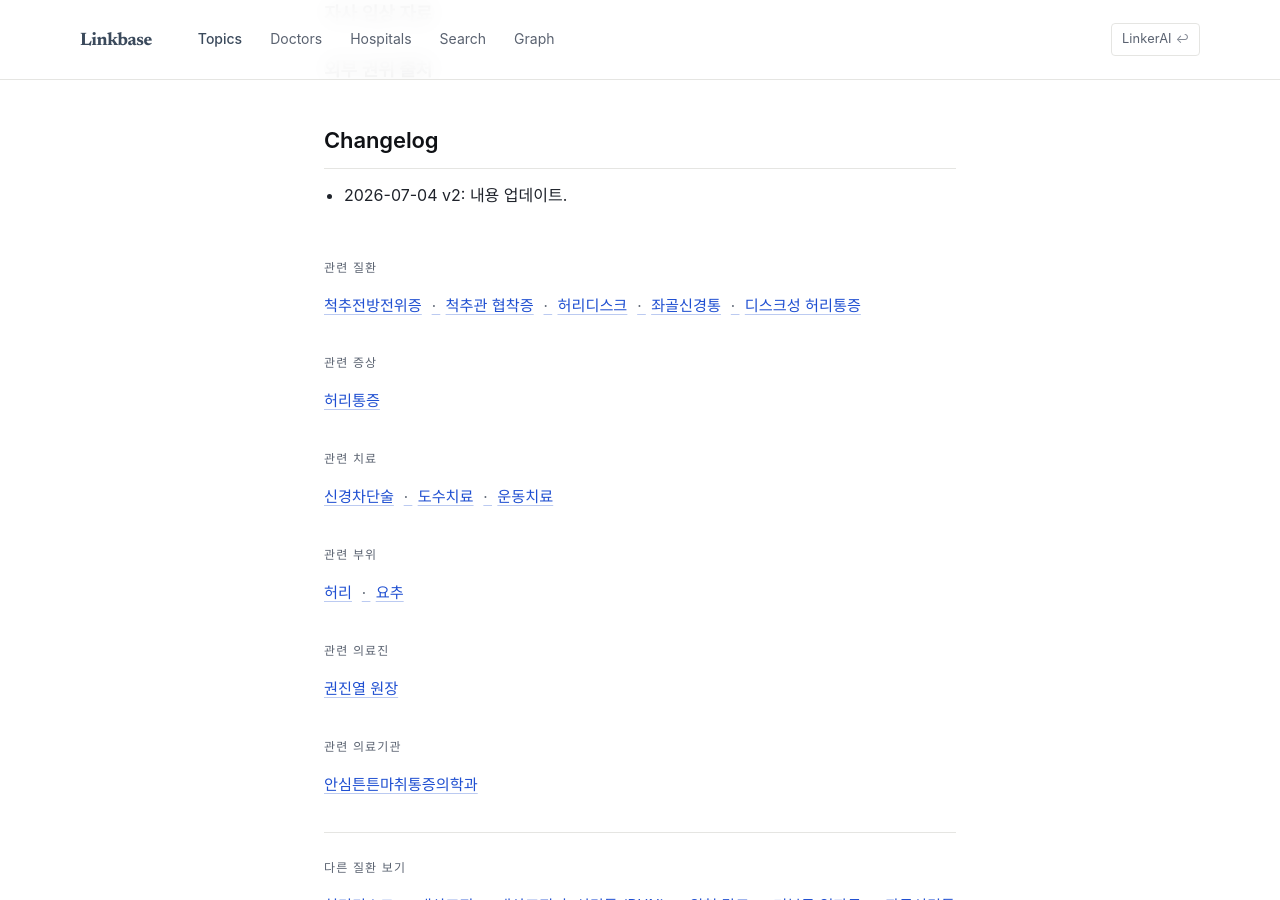
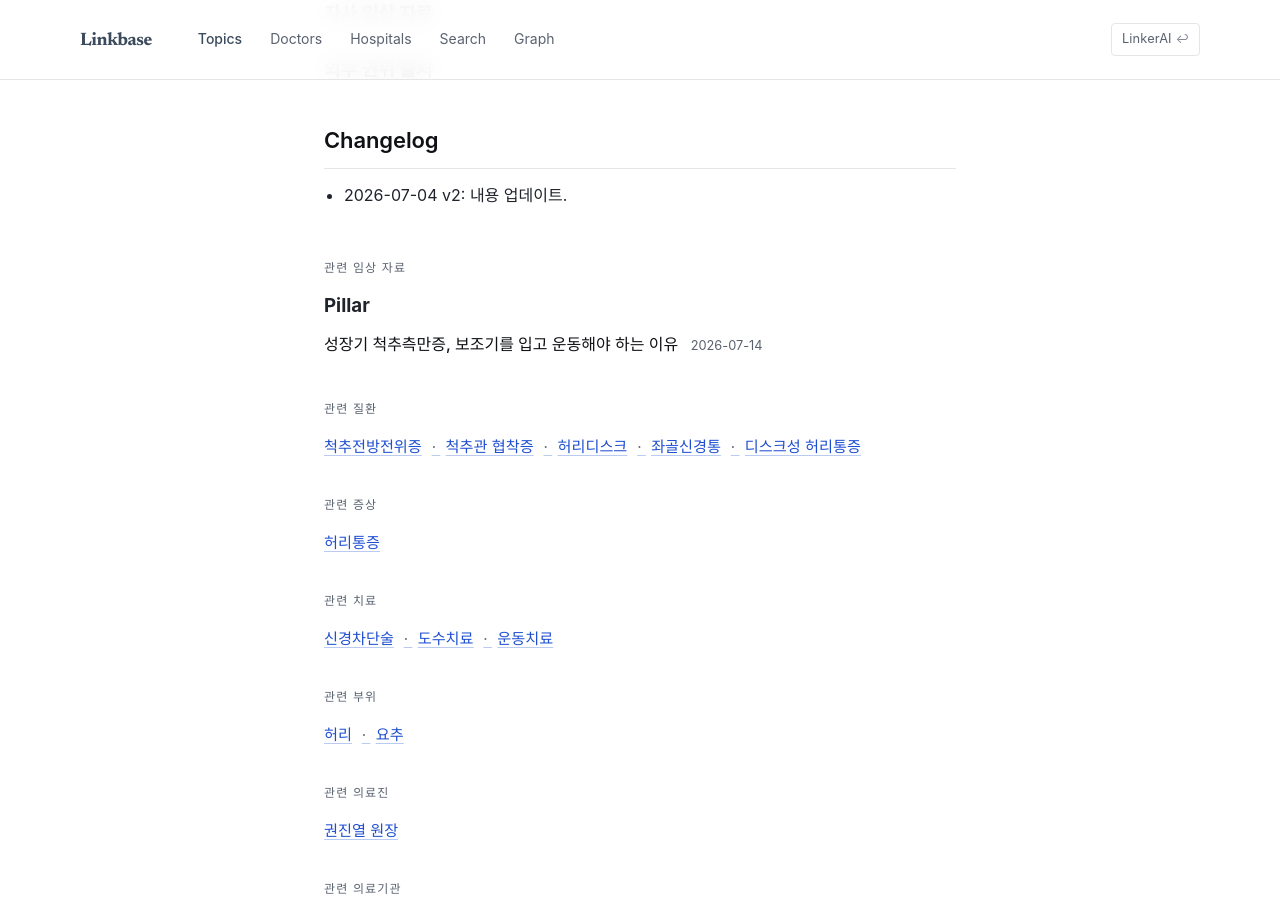
Before and after one commit to feelharmony/linkare-medical-knowledge, a Jekyll site: the page built from conditions/scoliosis.md, in a window 1280 px wide and 900 px high, scrolled down 3850 px. Built offline with Jekyll 4.4.1, drawn with Linux system fonts in a browser that asks for light colours; some web fonts are replaced.

Commit message:
_data/post_entity_map.json sync (scoliosis)

```diff
--- a/_data/post_entity_map.json
+++ b/_data/post_entity_map.json
@@ -791,5 +791,18 @@
     "tenant_key": "thr",
     "doctor_id": "dr-park-sungjin",
     "hospital_id": "hospital-thewells-nowon"
+  },
+  {
+    "post_path": "content/thq/ko/-----/scoliosis.md",
+    "source_article_url": "https://thewells.kr/blog/scoliosis",
+    "source_article_title": "성장기 척추측만증, 보조기를 입고 운동해야 하는 이유",
+    "primary_entity_id": "scoliosis",
+    "entity_ids": [
+      "scoliosis"
+    ],
+    "updated_at": "2026-07-14",
+    "sub_topic_type": null,
+    "is_pillar": true,
+    "tenant_key": "thq"
   }
 ]
```
